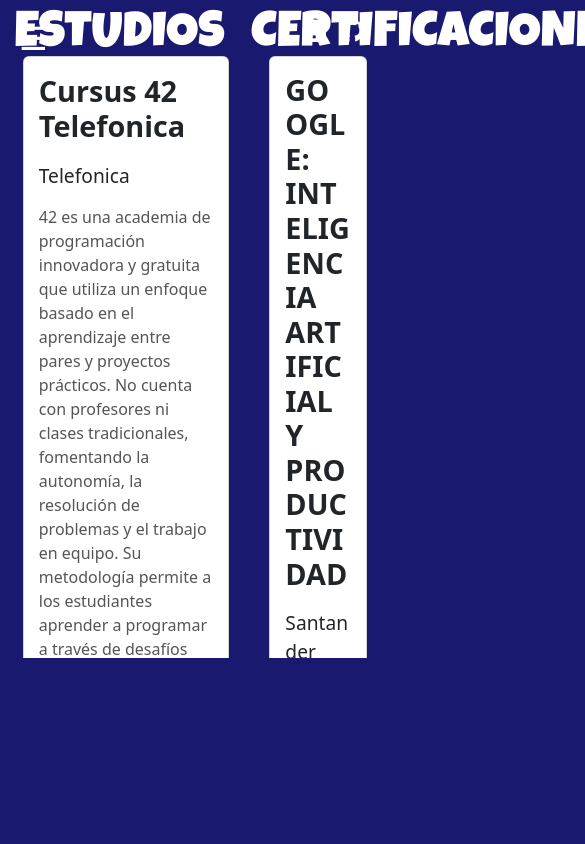
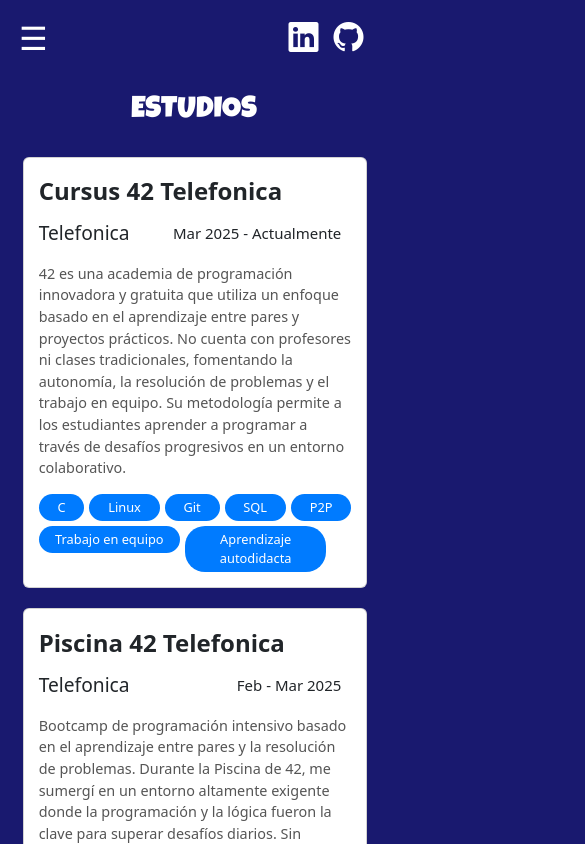
Before and after one commit to CarolinaCasGil/Porfolio, an Angular app in the folder Porfolio/: page /studies in a window 390 px wide. Shown: the top 844 px of the page, 585 px wide, since content can reach past the window. Built offline with nearby package versions, Linux system fonts and the light colour scheme; a web font is replaced by a local one.

Commit message:
subido muchas cosas

```diff
--- a/Porfolio/src/app/components/dassboard/dassboard.component.scss
+++ b/Porfolio/src/app/components/dassboard/dassboard.component.scss
@@ -151,8 +151,8 @@
 /* ================== MEDIA QUERIES PARA RESPONSIVE ================== */
 @media (max-width: 1024px) {
     .name {
-        padding: 6%;
-        margin-top: -30px;
+        padding: 10%;
+        margin-bottom: -65px;
     }
 
     .typing-animation {
@@ -177,10 +177,9 @@
 
 @media (max-width: 768px) {
     .name {
-        padding: 8%;
-        margin-top: -20px;
+        padding: 10%;
+        margin-bottom: -65px;
     }
-
     .typing-animation {
         font-size: 250%;
     }
@@ -218,8 +217,8 @@
     }
 
     .flag-icon {
-        width: 25px;
-        height: 25px;
+        width: 30px;
+        height: 30px;
     }
 }
 
--- a/Porfolio/src/app/components/shared/header/header.component.scss
+++ b/Porfolio/src/app/components/shared/header/header.component.scss
@@ -61,14 +61,13 @@
 .header-icon * {
     transition: transform 0.2s;
     color: white;
-    font-size: 1.5em;
+    font-size: 40px;
 }
 
 .header-icon *:hover {
     transform: scale(1.5);
 }
 
-/* 📌 Estilos para 1024px */
 @media screen and (max-width: 1024px) {
     .header {
         padding: 1%;
@@ -93,6 +92,7 @@
     }
 
     .header-icon {
+        font-size: 15px;
         margin-right: 2%;
     }
 
@@ -102,7 +102,7 @@
 
     .nav {
         font-size: 150%;
-        gap: 15px;
+        gap: 25px;
     }
 }
 
@@ -157,4 +157,8 @@
         top: 10px;
         right: 15px;
     }
+
+    .header-icon * {
+        font-size: 30px;
+    }
 }
--- a/Porfolio/src/app/components/studies/studies.component.html
+++ b/Porfolio/src/app/components/studies/studies.component.html
@@ -1,22 +1,30 @@
-<div class="tittle">
+<!-- <div class="tittle">
     <div class="tittle-stidies">
         <h2>ESTUDIOS</h2>
     </div>
     <div class="tittle-cursos">
         <h2>CERTIFICACIONES</h2>
     </div>
-</div>
+</div> -->
 
 
 
 <div class="estudios">
 
+    <div class="studiestittle">
+        <div class="tittle">
+            <div class="tittle-stidies">
+                <h2>ESTUDIOS</h2>
+            </div>
+        </div>
         <div class="studies">
             <div *ngFor="let study of studies" class="cards">
                 <div class="card">
                     <h3 class="title">{{ study.title }}</h3>
+                    <div class="info">
+                        <p class="location">{{ study.school }}</p>
                         <p class="date">{{ study.date }}</p>
-                <p class="location">{{ study.school }}</p>
+                    </div>
                     <p class="description">{{ study.description }}</p>
                     <div class="languages">
                         <span *ngFor="let language of study.utilities" class="language-bubble">{{ language }}</span>
@@ -24,20 +32,28 @@
                 </div>
             </div>
         </div>
+    </div>
 
-
-
+    <div class="cursostittle">
+        <div class="tittle">
+            <div class="tittle-cursos">
+                <h2>CERTIFICACIONES</h2>
+            </div>
+        </div>
         <div class="cursos">
             <div *ngFor="let cur of cursos" class="cards">
                 <div class="card">
                     <h3 class="title">{{ cur.title }}</h3>
+                    <div class="info">
+                        <p class="location">{{ cur.school }}</p>
                         <p class="date">{{ cur.date }}</p>
-                <p class="location">{{ cur.school }}</p>
+                    </div>
                     <div class="languages">
                         <span *ngFor="let language of cur.utilities" class="language-bubble">{{ language }}</span>
                     </div>
                 </div>
             </div>
         </div>
+    </div>
 
 </div>
--- a/Porfolio/src/app/components/studies/studies.component.scss
+++ b/Porfolio/src/app/components/studies/studies.component.scss
@@ -4,48 +4,55 @@
     display: flex;
     flex-direction: row;
     gap: 20px;
-    height: 3vh;
-    width: 100vw;
     box-sizing: border-box;
     padding: 2%;
-    margin-top: -30px;
-    margin-bottom: 15px;
 }
 
 .tittle-stidies {
-    font-size: 100px;
     text-align: center;
-    width: 65%;
+    height: 3vh;
+    width: 100vw;
+    margin-bottom: 20px;
 }
 
 .tittle-cursos {
     text-align: center;
-    width: 35%;
+    height: 3vh;
+    width: 100vw;
+    margin-bottom: 20px;
 }
 
-h2{
+h2 {
     font-size: 50px;
 }
 
 .estudios {
-    margin-top: -5px;
+    margin-top: -65px;
     display: flex;
     flex-direction: row;
     gap: 10px;
     height: 75vh;
-    width: 100vw;
-    box-sizing: border-box;
-    padding: 2%;
+    padding: 3%;
 }
 
-.studies {
+.studiestittle {
+    width: 65%;
+}
+
+.cursostittle {
+    width: 35%;
+}
+
+.studies,
+.cursos {
     display: flex;
     flex-direction: column;
     gap: 20px;
     height: 100%;
-    width: 65%;
+    width: 100%;
     padding: 4%;
     overflow-y: auto;
+    align-items: stretch;
 }
 
 .studies::-webkit-scrollbar {
@@ -53,14 +60,13 @@
     background: transparent;
 }
 
+.cursos::-webkit-scrollbar {
+    width: 0px;
+    background: transparent;
+}
+
 .cursos {
-    display: flex;
-    flex-direction: column;
-    gap: 20px;
-    height: 100%;
-    width: 35%;
-    padding: 4%;
-    overflow-y: auto;
+    margin-top: 24px;
 }
 
 .cursos .card {
@@ -72,11 +78,6 @@
     text-align: left;
     position: relative;
     overflow-y: auto;
-}
-
-.cursos::-webkit-scrollbar {
-    width: 0px;
-    background: transparent;
 }
 
 .studies .card {
@@ -112,7 +113,6 @@
 
 .description {
     font-size: 1rem;
-    /* Aumentar tamaño de descripción */
     color: #555;
     margin-bottom: 15px;
 }
@@ -129,3 +129,294 @@
     border-radius: 20px;
     font-size: 0.9rem;
 }
+
+@media (max-width: 1024px) {
+    .estudios {
+        flex-direction: column;
+        height: auto;
+    }
+
+    .studiestittle,
+    .cursostittle {
+        width: 100%;
+    }
+}
+
+@media (max-width: 768px) {
+    h2 {
+        font-size: 40px;
+    }
+
+    .tittle {
+        flex-direction: column;
+        text-align: center;
+    }
+
+    .estudios {
+        margin-top: 10px;
+        flex-direction: column;
+        gap: 20px;
+    }
+
+    .studies,
+    .cursos {
+        height: auto;
+    }
+}
+
+.tittle {
+    font-family: Luckiest Guy;
+    color: white;
+    display: flex;
+    flex-direction: row;
+    gap: 20px;
+    box-sizing: border-box;
+    padding: 2%;
+}
+
+.tittle-stidies {
+    text-align: center;
+    height: 3vh;
+    width: 100vw;
+    margin-bottom: 20px;
+}
+
+.tittle-cursos {
+    text-align: center;
+    height: 3vh;
+    width: 100vw;
+    margin-bottom: 20px;
+}
+
+h2 {
+    font-size: 50px;
+}
+
+.estudios {
+    margin-top: -65px;
+    display: flex;
+    flex-direction: row;
+    gap: 10px;
+    height: 75vh;
+    padding: 3%;
+}
+
+.studiestittle {
+    width: 65%;
+}
+
+.cursostittle {
+    width: 35%;
+}
+
+.studies,
+.cursos {
+    display: flex;
+    flex-direction: column;
+    gap: 20px;
+    height: 100%;
+    width: 100%;
+    padding: 4%;
+    overflow-y: auto;
+    align-items: stretch;
+}
+
+.studies::-webkit-scrollbar {
+    width: 0px;
+    background: transparent;
+}
+
+.cursos::-webkit-scrollbar {
+    width: 0px;
+    background: transparent;
+}
+
+.cursos {
+    margin-top: 24px;
+}
+
+.cursos .card {
+    padding: 15px;
+    display: flex;
+    flex-direction: column;
+    justify-content: space-between;
+    height: 100%;
+    text-align: left;
+    position: relative;
+    overflow-y: auto;
+}
+
+.studies .card {
+    padding: 15px;
+    display: flex;
+    flex-direction: column;
+    justify-content: space-between;
+    height: 100%;
+    text-align: left;
+    position: relative;
+    overflow-y: auto;
+}
+
+.title {
+    font-size: 1.8rem;
+    font-weight: bold;
+    margin-top: 1.5%;
+}
+
+.date {
+    font-size: 15px;
+    position: absolute;
+    bottom: 15px;
+    right: 15px;
+    margin-right: 15px;
+}
+
+.location {
+    font-size: 1.2rem;
+    margin-top: 10px;
+    margin-bottom: 15px;
+}
+
+.description {
+    font-size: 1rem;
+    color: #555;
+    margin-bottom: 15px;
+}
+
+.languages {
+    display: flex;
+    gap: 10px;
+}
+
+.language-bubble {
+    background-color: #007bff;
+    color: white;
+    padding: 5px 10px;
+    border-radius: 20px;
+    font-size: 0.9rem;
+}
+
+@media (max-width: 1024px) {
+    .estudios {
+        flex-direction: column;
+        height: auto;
+    }
+
+    .studiestittle,
+    .cursostittle {
+        width: 100%;
+    }
+}
+
+@media (max-width: 768px) {
+    h2 {
+        font-size: 40px;
+    }
+
+    .tittle {
+        flex-direction: column;
+        text-align: center;
+    }
+
+    .estudios {
+        margin-top: 10px;
+        flex-direction: column;
+        gap: 20px;
+    }
+
+    .tittle{
+        text-align: center;
+        margin-left: -40px;
+    }
+
+    .studies,
+    .cursos {
+        height: auto;
+    }
+
+    .info {
+        display: flex;
+        flex-direction: row;
+        justify-content: space-between;
+        align-items: center;
+        font-size: 0.9rem;
+        margin-top: 5px;
+    }
+
+    .date {
+        position: static;
+        margin-right: 10px;
+    }
+
+    .location {
+        margin-top: 0;
+    }
+}
+
+@media (max-width: 480px) {
+    h2 {
+        font-size: 30px;
+    }
+
+    .estudios {
+        margin-top: 50px;
+        align-items: center;
+    }
+
+    .tittle{
+        text-align: center;
+        margin-left: -20px;
+    }
+
+    .studies,
+    .cursos {
+        padding: 3%;
+    }
+
+    .title {
+        font-size: 1.5rem;
+    }
+
+    .info {
+        display: flex;
+        flex-direction: row;
+        justify-content: space-between;
+        align-items: center;
+        font-size: 0.9rem;
+        margin-top: 5px;
+    }
+
+    .date {
+        position: static;
+        margin-right: 10px;
+    }
+
+    .location {
+        margin-top: 0;
+    }
+
+    .description {
+        font-size: 0.9rem;
+    }
+
+    .languages {
+        justify-content: flex-start;
+        align-items: flex-start;
+        flex-wrap: wrap;
+        display: flex;
+        gap: 5px;
+        text-align: center;
+    }
+
+    .language-bubble {
+        font-size: 0.8rem;
+        padding: 4px 8px;
+        flex-grow: 1;
+        text-align: center;
+        white-space: normal;
+        max-width: calc(50% - 15px);
+        display: flex;
+        align-items: center;
+        justify-content: center;
+    }
+}
--- a/Porfolio/src/app/components/studies/studies.component.ts
+++ b/Porfolio/src/app/components/studies/studies.component.ts
@@ -33,7 +33,7 @@
     },
     {
       title: 'GRADO SUPERIOR DISEÑO DE APLICACIONES MULTIPLATAFORMA',
-      school: 'Centro Europeo de Estudios Profesionales',
+      school: 'Metrodora',
       date: '2022 - 2024',
       description: 'Durante el Grado Superior en Diseño de Aplicaciones Multiplataforma, he aprendido a desarrollar aplicaciones para diferentes plataformas, como móviles, tabletas y la web. He adquirido conocimientos en programación utilizando lenguajes como Java, HTML y CSS, y también he trabajado con bases de datos y servicios web. Además, he desarrollado habilidades en el diseño de interfaces, análisis de requisitos y gestión de proyectos.',
       utilities: ['Java', 'HTML', 'CSS', 'SQL', 'Python']
```
Lines whose indentation alone changed are shown as unchanged.
